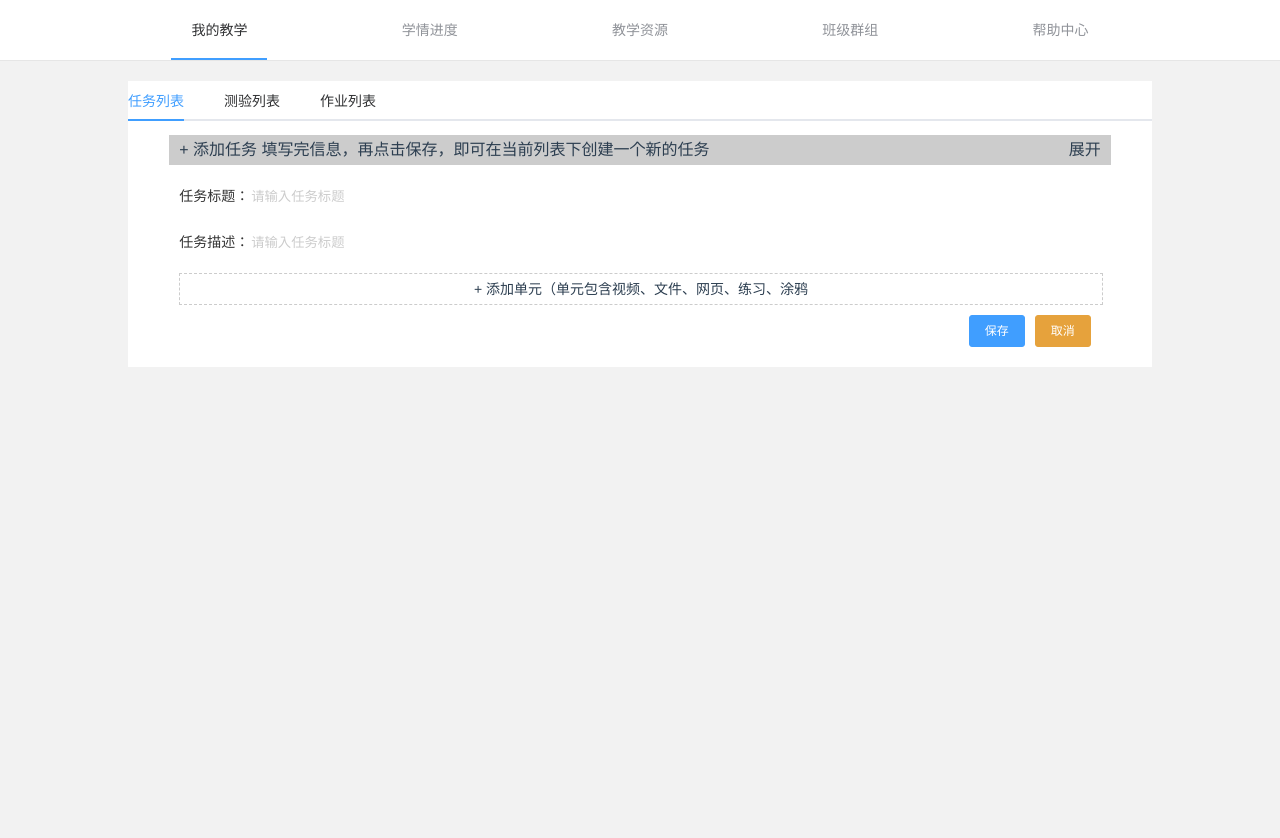
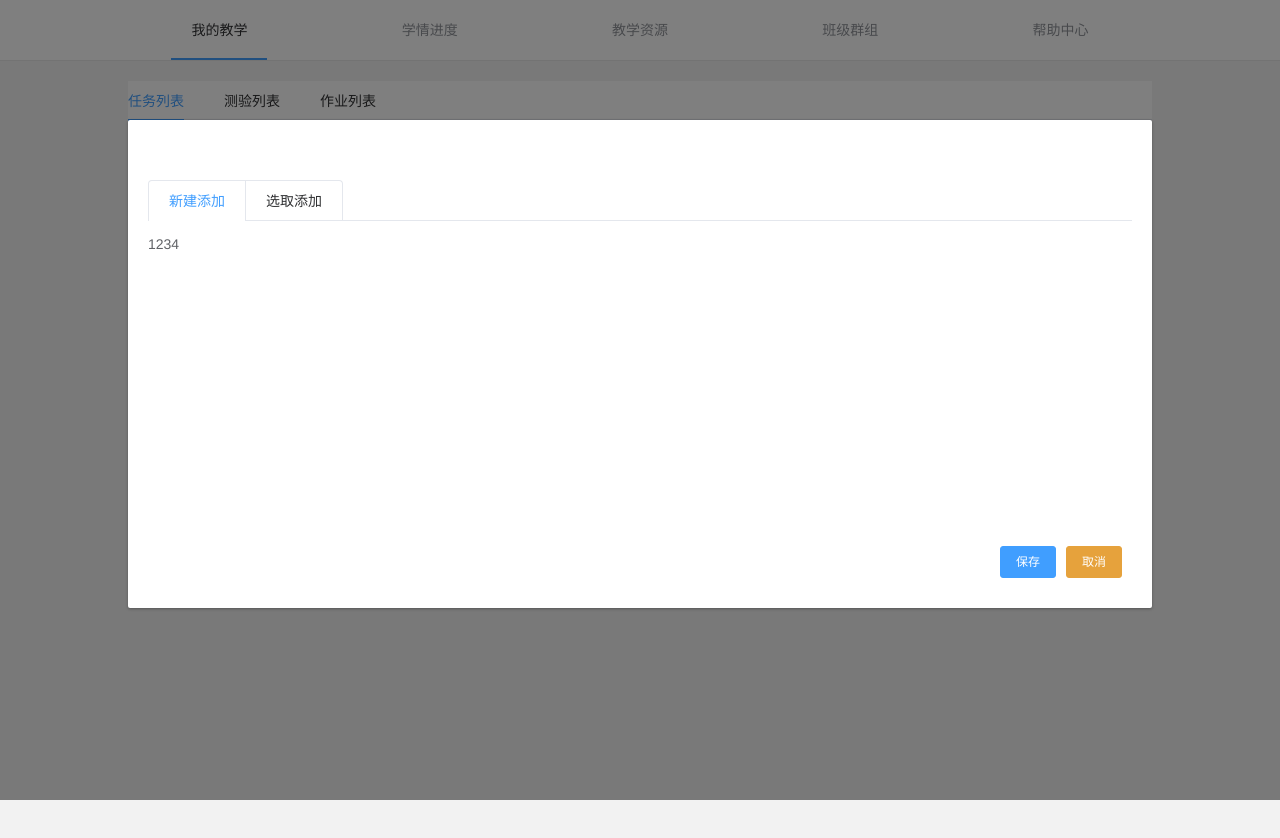
Before and after one commit to HandsomeHan515/vueToturial, a Vue app: page /#/ in a window 1280 px wide. Both pictures are taken after a click on the element "+ 添加单元（单元包含视频、文件、网页、练习、涂鸦". Shown: the top 838 px of the page. Built offline with nearby package versions, Linux system fonts and the light colour scheme.

Commit message:
update home list

```diff
--- a/src/components/home/ListContent.vue
+++ b/src/components/home/ListContent.vue
@@ -13,32 +13,60 @@
           <span class="show-content-title">{{title}}描述：</span>
           <input class="show-content-input" type="text" :placeholder="`请输入${title}标题`">
         </p>
-        <div class="list-content-button">+ 添加单元（单元包含视频、文件、网页、练习、涂鸦</div>
+        <div class="list-content-button" @click="handleClickShowDialog">+ 添加单元（单元包含视频、文件、网页、练习、涂鸦</div>
         <div class="show-bottom-button">
           <Button type="primary" size="small">保存</Button>
           <Button type="warning" size="small">取消</Button>
         </div>
+        <p class="list-content-hr"></p>
     </div>
+    <Dialog width="80%" :model="false" :show-close="false" :modal-append-to-body="false"  :visible.sync="isDialog" :before-close="handleClickCloseDialog">
+      <Tabs type="card">
+        <TabPane label="新建添加">
+          <div class="dialog-tab-pane-content">1234</div>
+        </TabPane>
+        <TabPane label="选取添加">
+          <div class="dialog-tab-pane-content">5678</div>
+        </TabPane>
+      </Tabs>
+      <div class="show-bottom-button">
+        <Button type="primary" size="small">保存</Button>
+        <Button type="warning" size="small" @click="handleClickCancelDialog">取消</Button>
+      </div>
+    </Dialog>
   </div>
 </template>
 
 <script>
-import { Button } from "element-ui";
+import { Button, Dialog, Tabs, TabPane } from "element-ui";
 export default {
   name: "ListContent",
   props: ["message"],
   data() {
     return {
       isDisplay: true,
+      isDialog: false,
       title: this.message.name.split("", 2).join("")
     };
   },
   components: {
-    Button
+    Button,
+    Dialog,
+    Tabs,
+    TabPane
   },
   methods: {
     handleClickShow() {
       this.isDisplay = !this.isDisplay;
+    },
+    handleClickShowDialog() {
+      this.isDialog = true;
+    },
+    handleClickCloseDialog(done) {
+      done();
+    },
+    handleClickCancelDialog() {
+      this.isDialog = false;
     }
   }
 };
@@ -71,10 +99,12 @@ export default {
 .show-content-title {
   font-size: 14px;
   color: #333;
+  width: 15%;
 }
 .show-content-input {
   border: none;
   outline: 0;
+  width: 85%;
 }
 .show-content-input::-webkit-input-placeholder {
   color: #ccc;
@@ -94,6 +124,7 @@ export default {
   text-align: center;
   border: 1px dashed #ccc;
   font-size: 14px;
+  text-shadow: none;
 }
 .show-bottom-button {
   display: flex;
@@ -101,4 +132,10 @@ export default {
   justify-content: flex-end;
   margin: 10px 10px 0 0;
 }
+.list-content-hr {
+  border-bottom: 1px solid #f2f2f2;
+}
+.dialog-tab-pane-content {
+  height: 300px;
+}
 </style>
```
